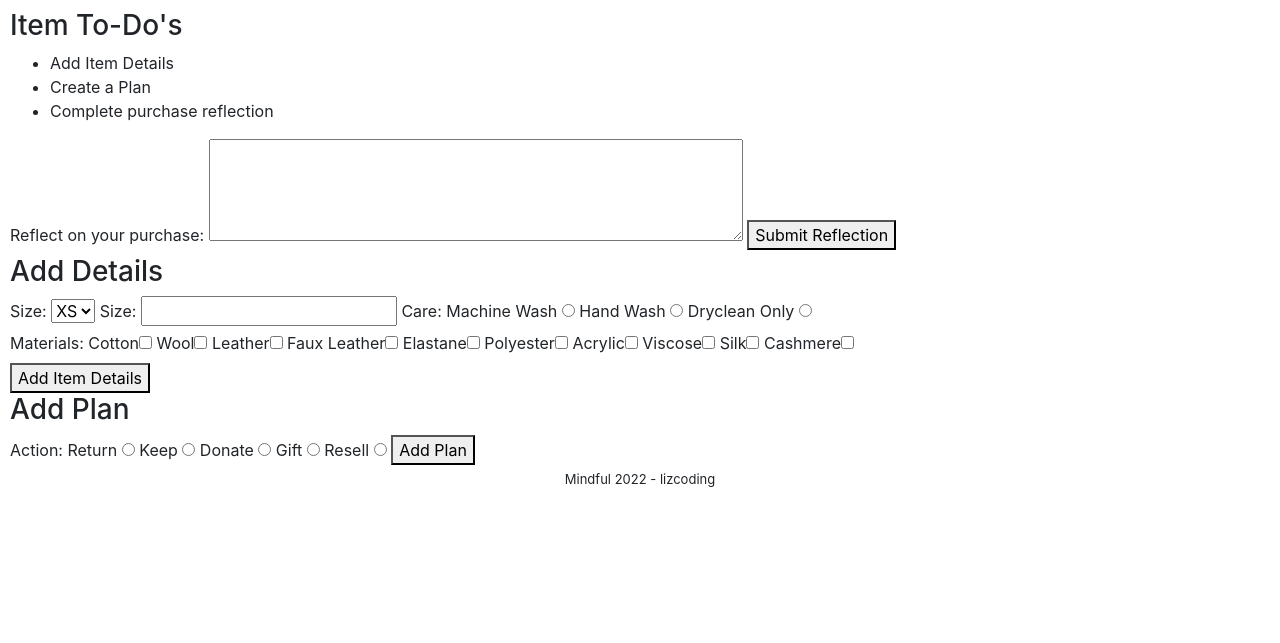
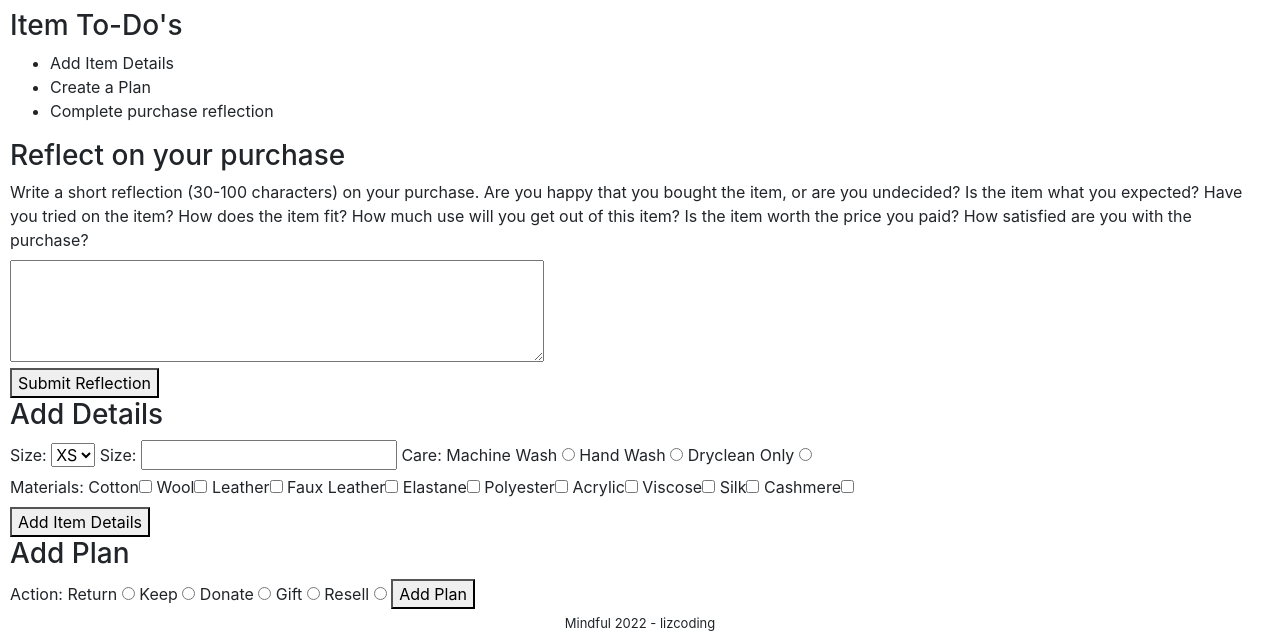
Before and after one commit to lizcoding/mindful, a Flask app: template templates/item.html in a window 1280 px wide. Shown: the part 204-847 px from the top of the page. Before the commit the page ends 691 px from the top, so only its background shows below. Run offline with Flask 2, Linux system fonts and the light colour scheme; the template is opened without the code that fills it, so the values that code supplies are empty; some libraries are stand-ins or nearby versions.

Commit message:
Add form description for item reflection. Edit daily/weekly goals.

```diff
--- a/server.py
+++ b/server.py
@@ -6,13 +6,22 @@
 import datetime
 import cloudinary.uploader
 
-# TO-DO: 1/13
+# TO-DO: 1/14
+# TO-DO: [ ] Add price attribute to Item objects (edit DB)
+# TO-DO: [ ] Add entry date attribute to Sentiment objects (edit DB)
+# TO-DO: [ ] Ensure Sentiment object instantiation from form submission
+
 # TO-DO: [ ] Change "Status" when plan has been added + when plan has been executed
+# TO-DO: [ ] Remove "Add Details", "Add Plan" forms for items with existing details/plans
 # TO-DO: [X] Add "Days Left" displays in the Dashboard
 # TO-DO: [ ] Create Profile route for non-tracked items (items that finished Mindful track-plan life-cycle)
-# TO-DO: [ ] Add price attribute to Item objects (edit DB)
+# TO-DO: [ ] Order items/plans on dashboard by time-sensitivity (Days left)
+# TO-DO: [ ] Show top 3 time-sensitive items or plans at the very top of the page
 
+# END OF MVP: IMB Watson integration up and running
 # TO-DO: [ ] Screen capture walk through of MVP
+
+# On the horizon: OAuth login
 
 app = Flask(__name__)
 app.jinja_env.undefined = StrictUndefined
@@ -167,6 +176,19 @@
     return redirect(f"/item/{item_id}")
 
 
+# DO TODAY (1/14)
+@app.route("/item/<item_id>/add_sentiment", methods=['POST'])
+def add_sentiment(item_id):
+    if not session.get("user_id"):
+        return redirect("/")
+    entry = request.form.get("reflection")
+    analysis = ""
+    score = ""
+    crud.create_sentiment(item_id, entry, analysis, score)
+
+    return redirect(f"/item/{item_id}")
+
+
 @app.route("/item/<item_id>/add_plan", methods=['POST'])
 def add_plan(item_id):
     if not session.get("user_id"):
--- a/templates/item.html
+++ b/templates/item.html
@@ -43,13 +43,16 @@
   <!-- Add Sentiment/Daily Reflection Form -->
   <div>
     <form action="/item/{{item.item_id}}/add_sentiment" method="POST">
-    <label for="reflection">Reflect on your purchase: </label>
-
-    <textarea id="reflection" name="reflection" rows="4" cols="50"></textarea>
+    <div>
+      <h3>Reflect on your purchase</h3>
+    <label for="reflection">Write a short reflection (30-100 characters) on your purchase. Are you
+      happy that you bought the item, or are you undecided? Is the item what you expected? Have you tried
+      on the item? How does the item fit? How much use will you get out of this item? Is the item worth
+      the price you paid? How satisfied are you with the purchase?</label>
+    <textarea id="reflection" name="reflection" rows="4" cols="50" minlength="30" maxlength="100"></textarea>
+    </div>
     <button type="submit">Submit Reflection</button>
     </form>
-
-
   </div>
 
   <div>
```
Also changed, not shown: project_journal.txt (+7 -5 lines).
